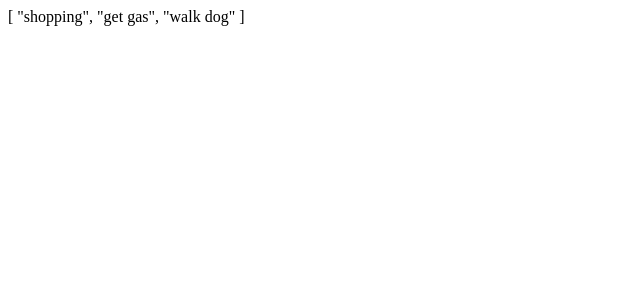
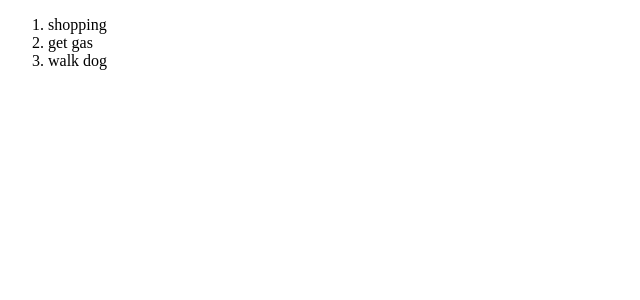
Before and after one commit to RealWeeks/learn-vue-todo, a Vue app: page / in a window 1280 px wide. Shown: the top 300 px of the page, without its empty margins (0-640 px from the left). Built offline with nearby package versions, Linux system fonts and the light colour scheme.

Commit message:
Render todos in ol

```diff
--- a/src/components/HelloWorld.vue
+++ b/src/components/HelloWorld.vue
@@ -1,6 +1,8 @@
 <template>
   <div id="todo">
-    {{todos}}
+    <ol>
+      <li v-for="todo in todos"> {{todo}}</li>
+    </ol>
   </div>
 </template>
 
```
